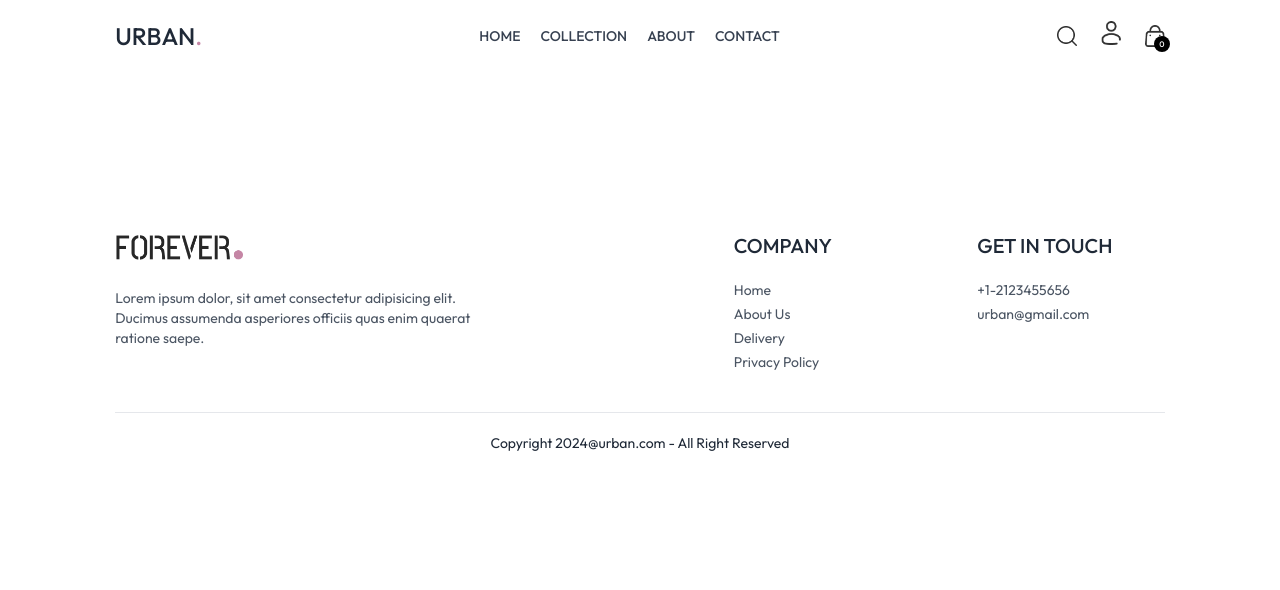
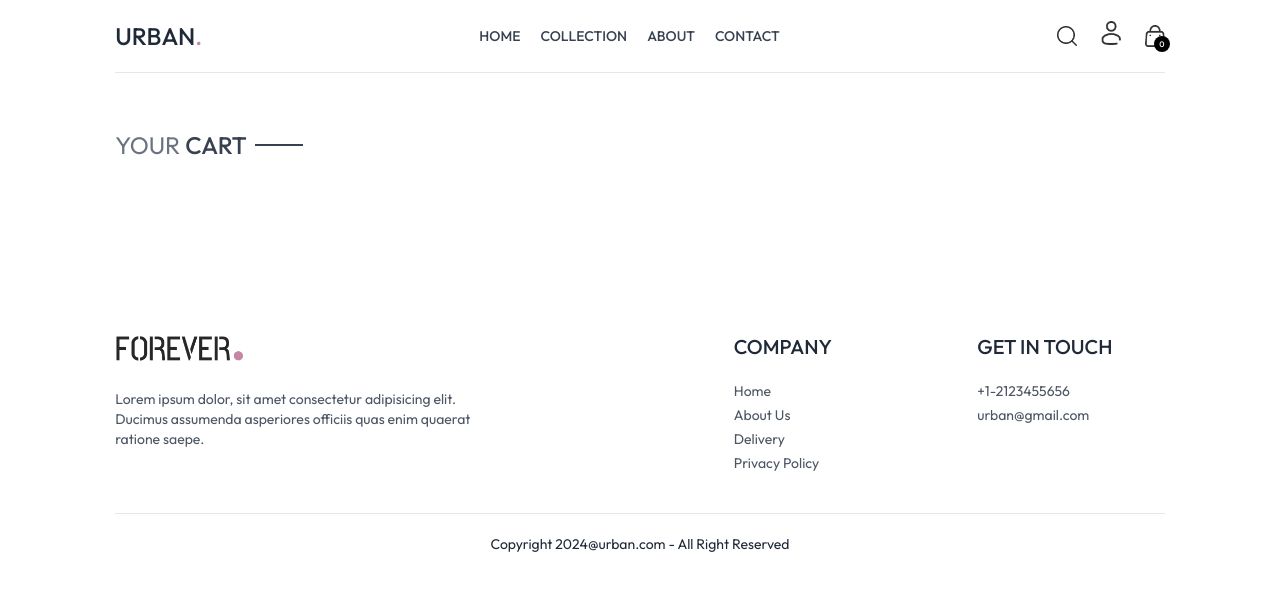
Before and after one commit to ashrafultusar/urban-frontend, a React (Vite) app in the folder urban-frontend/: page /cart in a window 1280 px wide. Shown: the top 590 px of the page. Built offline with nearby package versions, Linux system fonts and the light colour scheme.

Commit message:
added up

```diff
--- a/urban-frontend/src/pages/Cart.jsx
+++ b/urban-frontend/src/pages/Cart.jsx
@@ -1,5 +1,6 @@
 import React, { useContext, useEffect, useState } from "react";
 import { ShopContext } from "../context/ShopContex";
+import Title from "../components/Title";
 
 const Cart = () => {
   const { products, currency, cartItems } = useContext(ShopContext);
@@ -22,8 +23,10 @@ const Cart = () => {
         setCartData(tempData);
     },[cartItems])
 
-    return <div>
-
+    return <div className="border-t pt-14">
+        <div className="text-2xl mb-3">
+            <Title text1={'YOUR'} text2={'CART'}></Title>
+      </div>
   </div>;
 };
 
```
